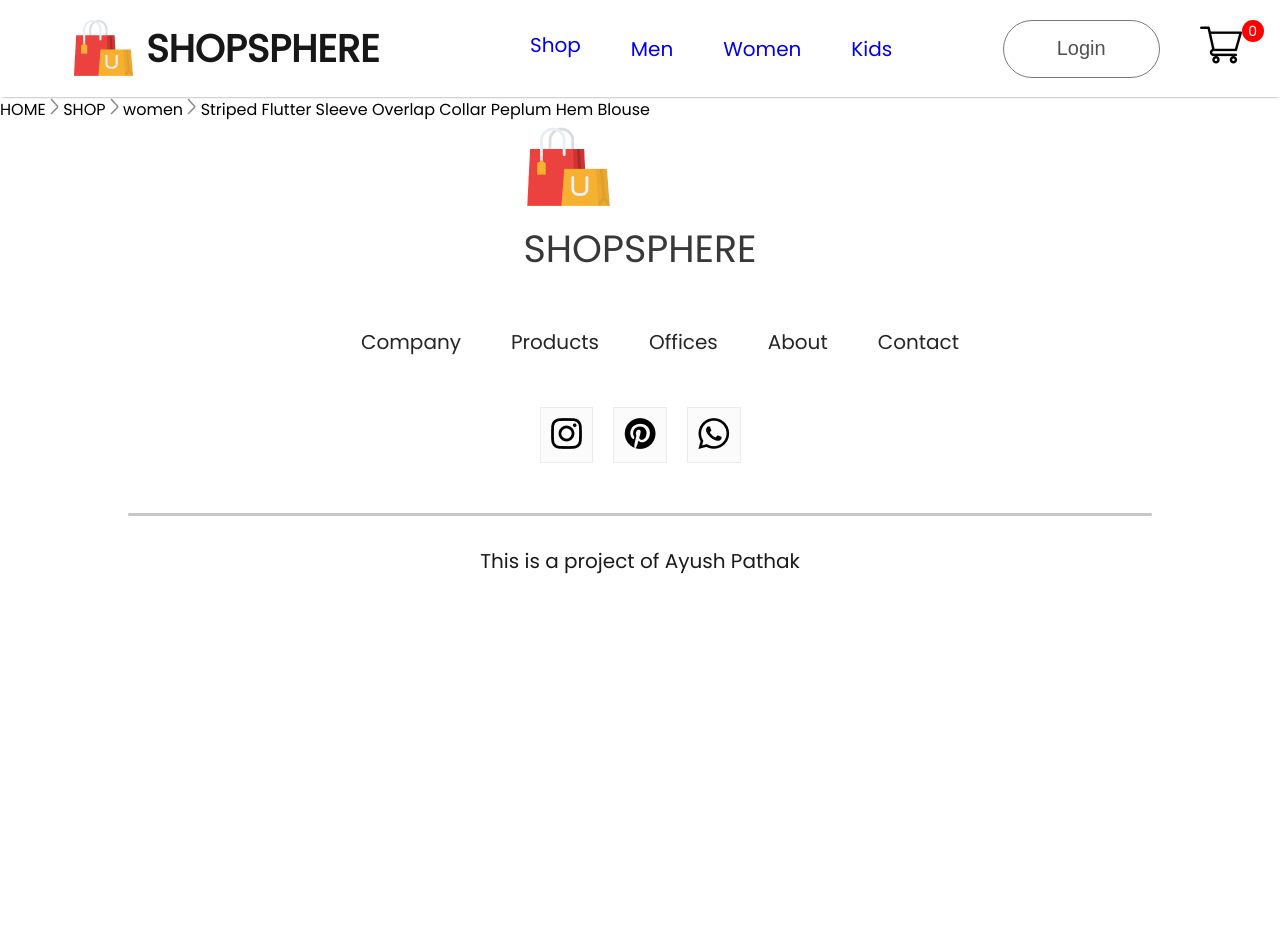
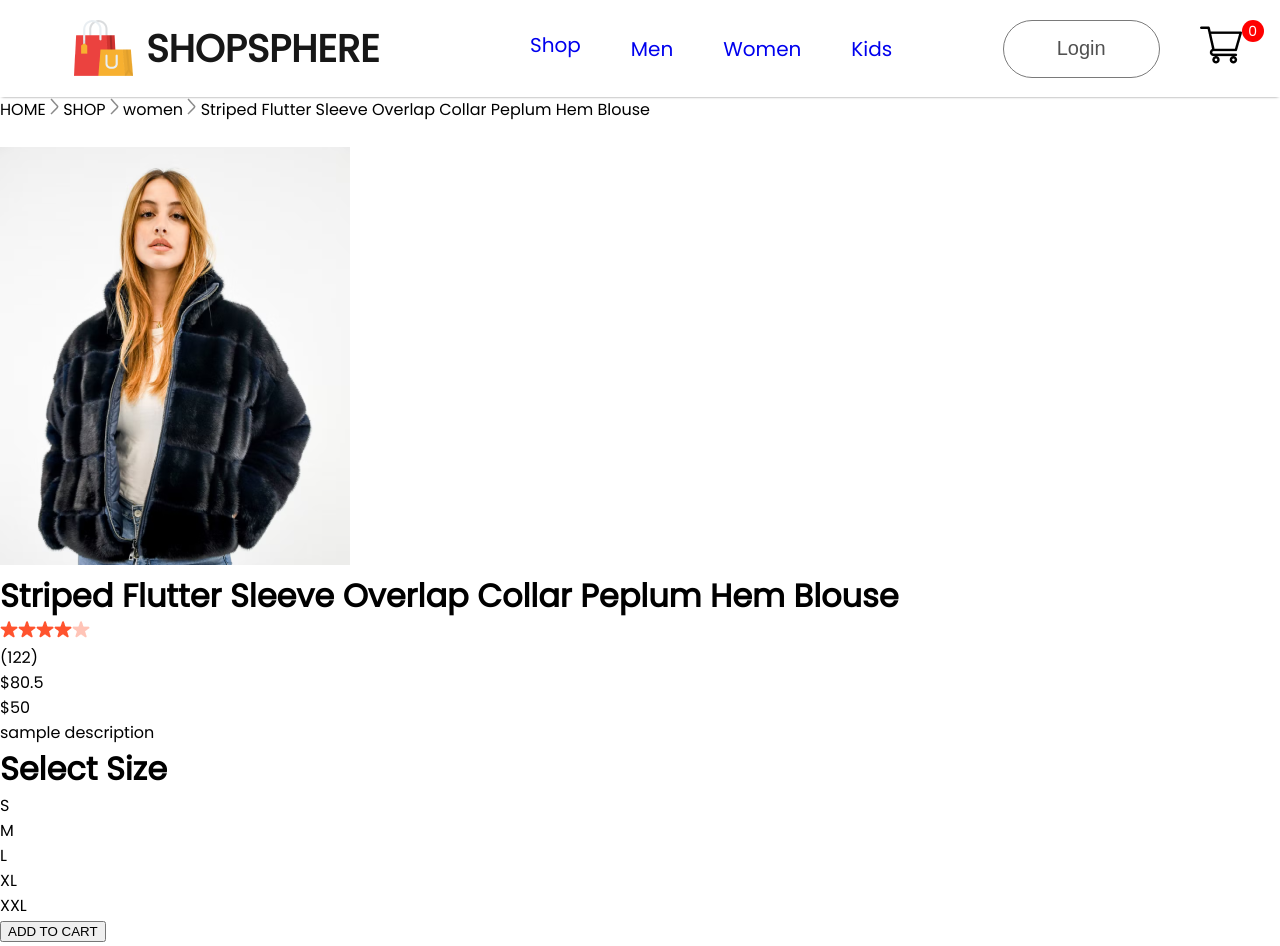
Before and after one commit to ayushpathak477/E-Commerce, a React (Create React App) app in the folder frontend/: page /product/1 in a window 1280 px wide. Shown: the top 946 px of the page. Before the commit the page ends 800 px from the top, so only its background shows below. Built offline with nearby package versions, Linux system fonts and the light colour scheme.

Commit message:
Created html structure for product page

```diff
--- /dev/null
+++ b/frontend/src/Components/ProductDisplay/ProductDisplay.jsx
@@ -0,0 +1,56 @@
+import React from 'react'
+import './ProductDisplay.css'
+import star_icon from '../Assets/star_icon.png'
+import start_dull_icon from '../Assets/star_dull_icon.png'
+
+const ProductDisplay = (props) => {
+    const {product} = props;
+  return (
+    <div className='productdisplay'>
+        <div className="productdisplay-left">
+            <div className="productdisplay-img-list">
+                <img src={product.img} alt="" />
+                <img src={product.img} alt="" />
+                <img src={product.img} alt="" />
+                <img src={product.img} alt="" />
+            </div>
+            <div className="productdisplay-img">
+                <img className='productdisplay-main-img' src={product.image} alt="" />
+            </div>
+        </div>
+        <div className="productdisplay-right">
+            <h1>{product.name}</h1>
+            <div className="productdisplay-right-star">
+                <img src={star_icon} alt="" />
+                <img src={star_icon} alt="" />
+                <img src={star_icon} alt="" />
+                <img src={star_icon} alt="" />
+                <img src={start_dull_icon} alt="" />
+                <p>(122)</p>
+            </div>
+            <div className="productdisplay-right-prices">
+                <div className="productdisplay-right-price-old">${product.old_price}</div>
+                <div className="productdisplay-right-price-new">${product.new_price}</div>
+            </div>
+            <div className="productdisplay-right-description">
+                sample description
+            </div>
+            <div className="productdisplay-right-size">
+                <h1>Select Size</h1>
+                <div className="productdisplay-right-size">
+                    <div>S</div>
+                    <div>M</div>
+                    <div>L</div>
+                    <div>XL</div>
+                    <div>XXL</div>
+                </div>
+            </div>
+            <button>ADD TO CART</button>
+            <p className='productdisplay-right-category'><span>Category :</span>Women, T-Shirt, Crop Top</p>
+            <p className='productdisplay-right-category'><span>Tags :</span>Modern, Latest</p>
+        </div>
+    </div>
+  )
+}
+
+export default ProductDisplay
--- a/frontend/src/Pages/Product.jsx
+++ b/frontend/src/Pages/Product.jsx
@@ -2,6 +2,7 @@
 import Breadcrum from "../Components/Breadcrums/Breadcrum";
 import { ShopContext } from '../Context/ShopContext'
 import { useParams } from "react-router-dom";
+import ProductDisplay from "../Components/ProductDisplay/ProductDisplay";
 
 
 const Product = () => {
@@ -11,6 +12,7 @@
   return (
   <div>
     <Breadcrum product = {product}/>
+    <ProductDisplay product = {product} />
   </div>
   )
 };
```
Also changed, not shown: frontend/src/Components/ProductDisplay/ProductDisplay.css (added).
